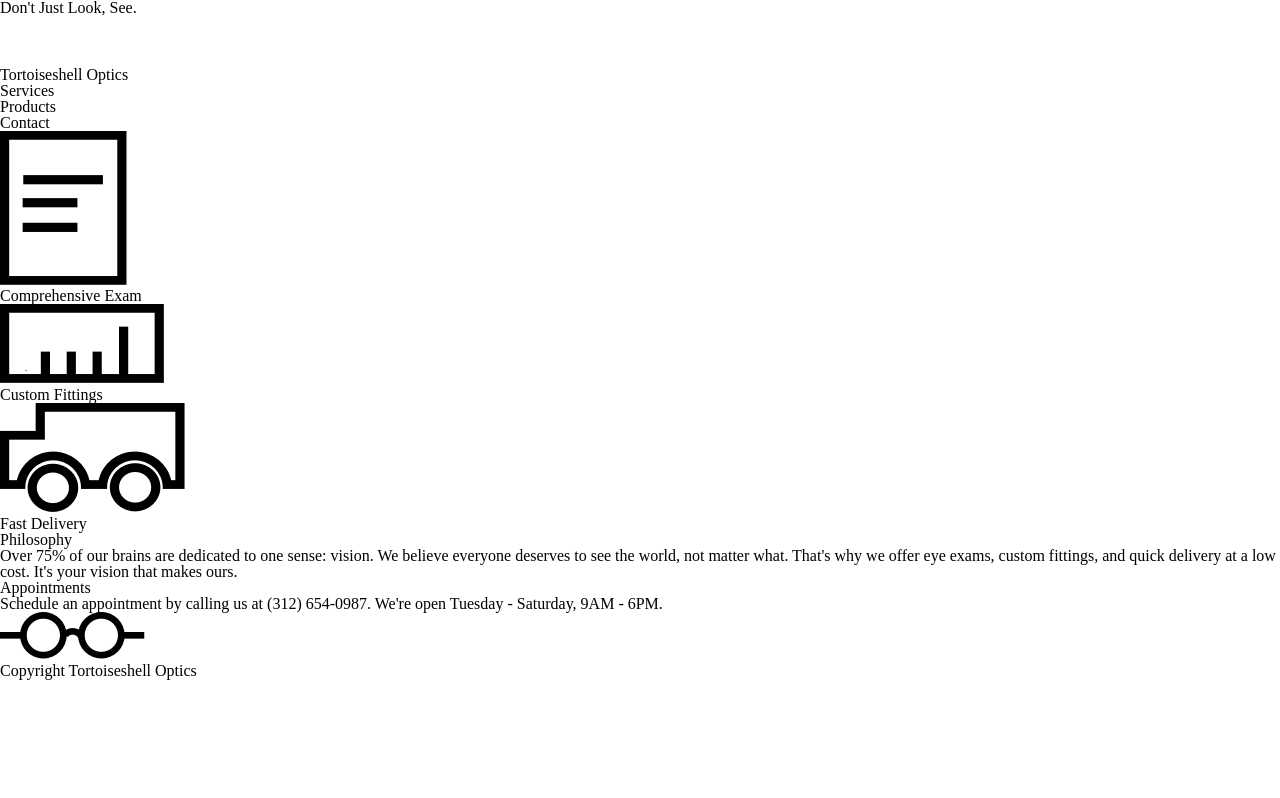
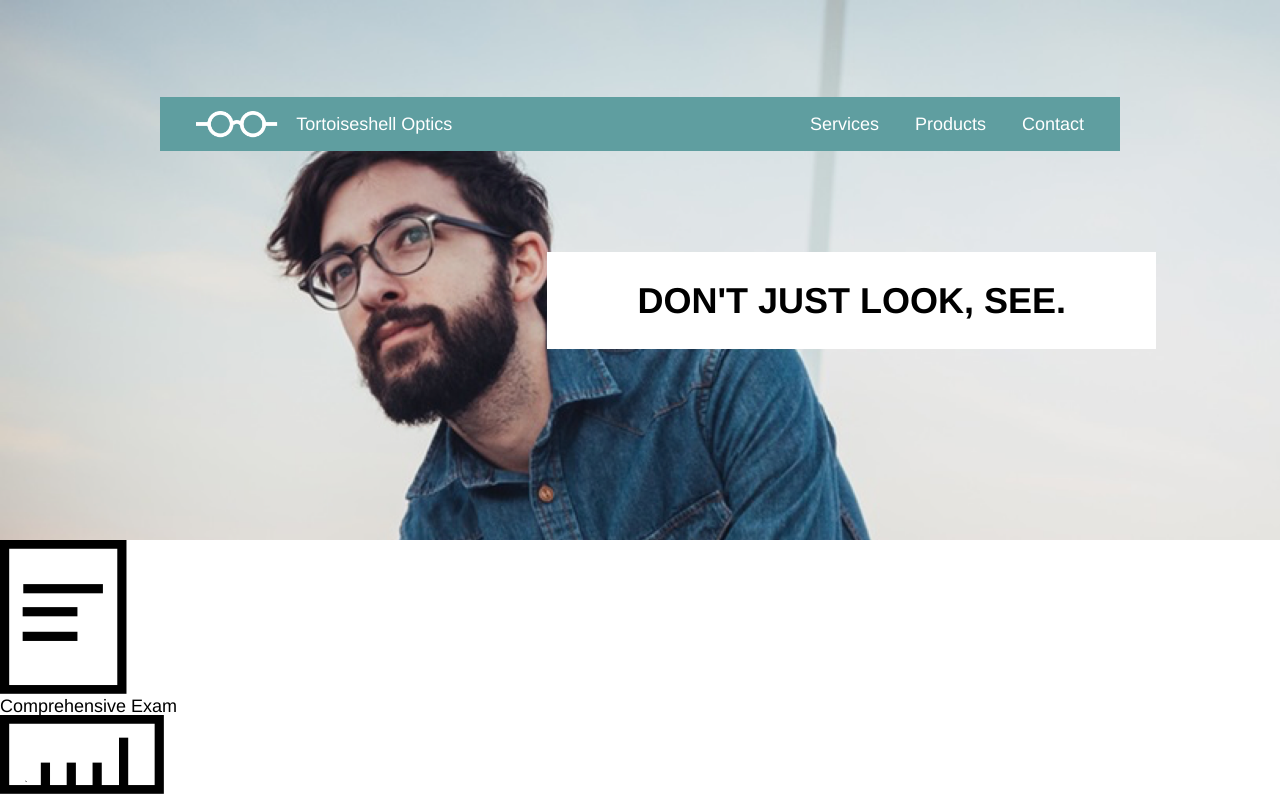
Before and after one commit to missasch/TortoiseshellOptics, a plain HTML site: page index.html in a window 1280 px wide. Shown: the top 798 px of the page. Drawn offline with Linux system fonts and the light colour scheme.

Commit message:
Almost done with banner

```diff
--- a/index.html
+++ b/index.html
@@ -7,13 +7,19 @@
     <link href="./resources/css/style.css" rel="stylesheet" type="text/css">
   </head>
   <body>
+
 <!--Main Section (includes header as it floats over background photo)-->
       <main>
+        <!--Site Container 960px-->
+        <div class="sitecontainer">
+          <div class="textcontainer">
             <div class="looktext">
               <h1>Don't Just Look, See.</h1>
             </div>
+          </div>
 
     <!--Header Section-->
+<!--The header is down too far on the page, but can't figure out why. Moving on and hoping when I come back later it will make sense :)-->
           <header>
             <div class="containerh">
               <div class="logo">
@@ -29,6 +35,7 @@
               </div>
             </div>
           </header>
+        </div>
     </main>
 
     <!--Info Section-->
--- a/resources/css/style.css
+++ b/resources/css/style.css
@@ -0,0 +1,74 @@
+html {
+  font-size: 18px;
+  line-height: 1.4;
+  font-family: helvetica, arial;
+}
+/*Main Section*/
+main {
+  background-image: url(../images/glasses-bg.png);
+  background-size: cover;
+  height: 30rem;
+  width: 100%;
+  display: flex;
+  justify-content: center;
+}
+header {
+  display: flex;
+  justify-content: center;
+}
+.sitecontainer {
+  width: 960px;
+}
+.containerh {
+  min-width: 100%;
+  display: flex;
+  justify-content: space-between;
+  background-color: cadetblue;
+  color: white;
+}
+.logo {
+  min-width: 200px;
+  display: flex;
+  justify-content: flex-start;
+  align-items: center;
+}
+.logo img {
+  height: 1.5rem;
+  padding-left: 2rem;
+  padding-right: 1rem;
+}
+.logo h3 {
+  font-size: 1rem;
+}
+.navbar {
+  min-width: 200px;
+  display: flex;
+  justify-content: flex-end;
+  align-items: center;
+}
+.navbar ul {
+  display: flex;
+  padding-top: 1rem;
+  padding-bottom: 1rem;
+}
+.navbar li {
+  padding-right: 2rem;
+}
+.textcontainer {
+  width: 960px;
+  position: relative;
+  display: flex;
+  justify-content: flex-end;
+  top: 14rem;
+  right: -2rem;
+  margin: 0;
+}
+
+.looktext {
+  font-size: 2rem;
+  font-weight: bold;
+  line-height: 1.2;
+  text-transform: uppercase;
+  background-color: white;
+  padding: 1.5rem 5rem;
+}
```
Lines whose indentation alone changed are shown as unchanged.
